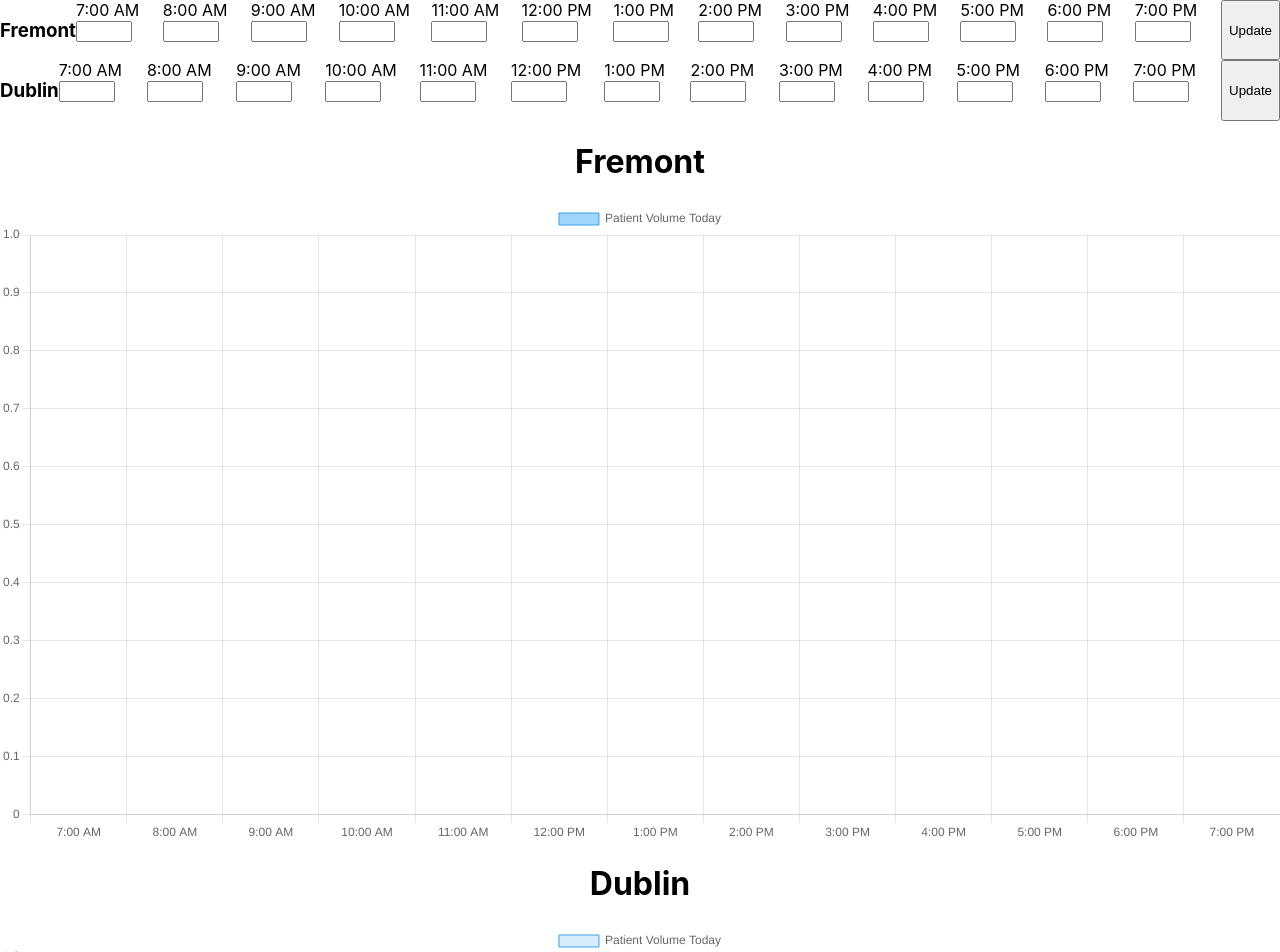
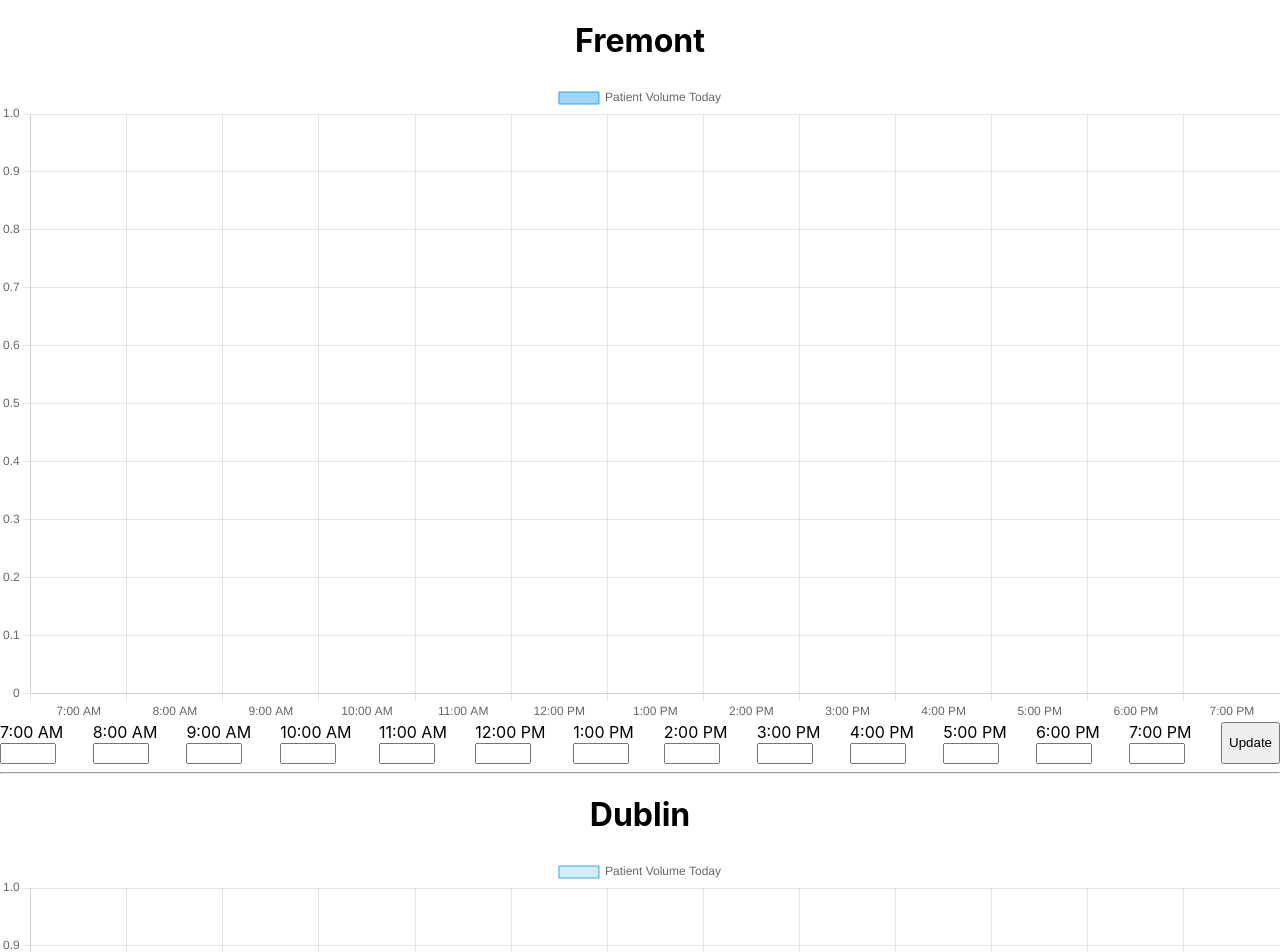
Before and after one commit to joshuaramat/pt-chart, a React (Create React App) app: page / in a window 1280 px wide. Shown: the top 952 px of the page. Built offline with nearby package versions, Linux system fonts and the light colour scheme.

Commit message:
Rearranged components

```diff
--- a/src/App.js
+++ b/src/App.js
@@ -50,11 +50,20 @@ function App() {
 
   return (
     <div>
+      <PatientVolumeChart
+        patientData={frPatientVolume}
+        location='Fremont'
+      />
       <PatientVolumeForm
         labels={frPatientData.labels}
         data={frPatientData.datasets[0].data}
         location='Fremont'
         onSubmit={handleFormSubmit}
+      />
+      <hr />
+      <PatientVolumeChart
+        patientData={dbPatientVolume}
+        location='Dublin'
       />
       <PatientVolumeForm
         labels={dbPatientData.labels}
@@ -62,14 +71,6 @@ function App() {
         location='Dublin'
         onSubmit={handleFormSubmit}
       />
-      <PatientVolumeChart
-        patientData={frPatientVolume}
-        location='Fremont'
-      />
-      <PatientVolumeChart
-        patientData={dbPatientVolume}
-        location='Dublin'
-      />
     </div>
   );
 }
--- a/src/components/PatientVolumeForm.js
+++ b/src/components/PatientVolumeForm.js
@@ -21,7 +21,6 @@ const PatientVolumeForm = ({ labels, data, location, onSubmit }) => {
         display: 'flex',
       }}
     >
-      <h3>{location}</h3>
       {labels.map((label, index) => (
         <div key={index}>
           <label htmlFor={`hour${index}`}>{label}</label>
```
